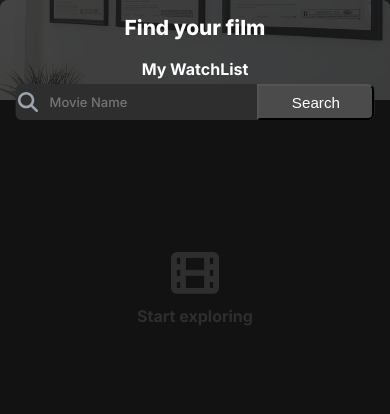
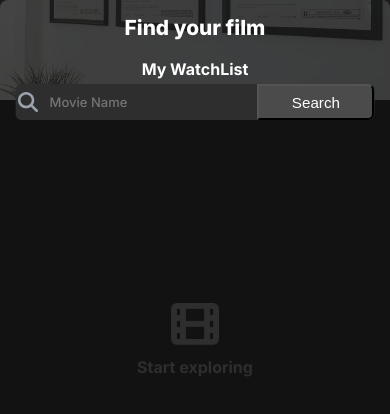
Before and after one commit to dag12y/Movie-List, a React (Vite) app: page / in a window 390 px wide. Shown: the top 414 px of the page. Built offline with nearby package versions, Linux system fonts and the light colour scheme; the HTML template or start-up script is replaced by a standard one.

Commit message:
fixing the height

```diff
--- a/src/styles/empty.css
+++ b/src/styles/empty.css
@@ -91,7 +91,7 @@
 
 @media (max-width: 480px) {
   .empty {
-    min-height: 60vh;
+    min-height: 80vh;
     border-bottom-left-radius: 8px;
     border-bottom-right-radius: 8px;
   }
```
